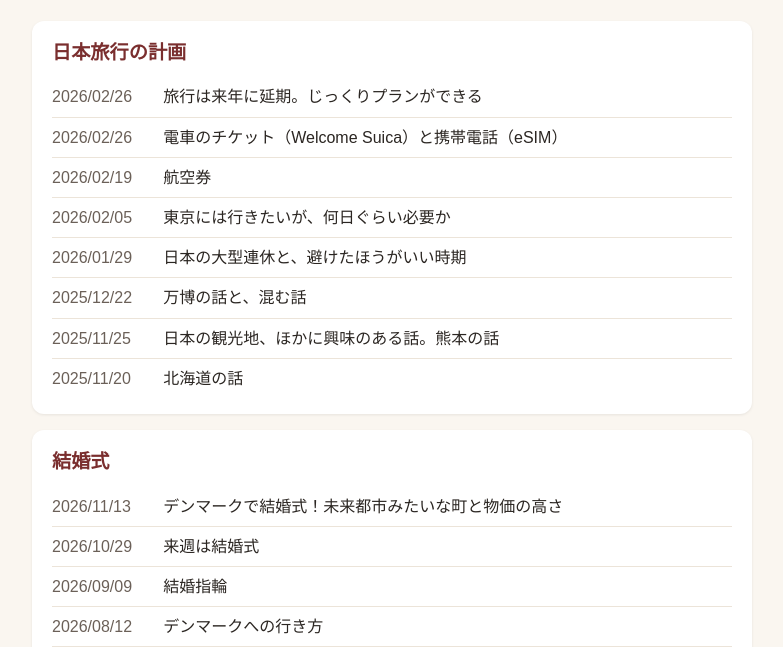
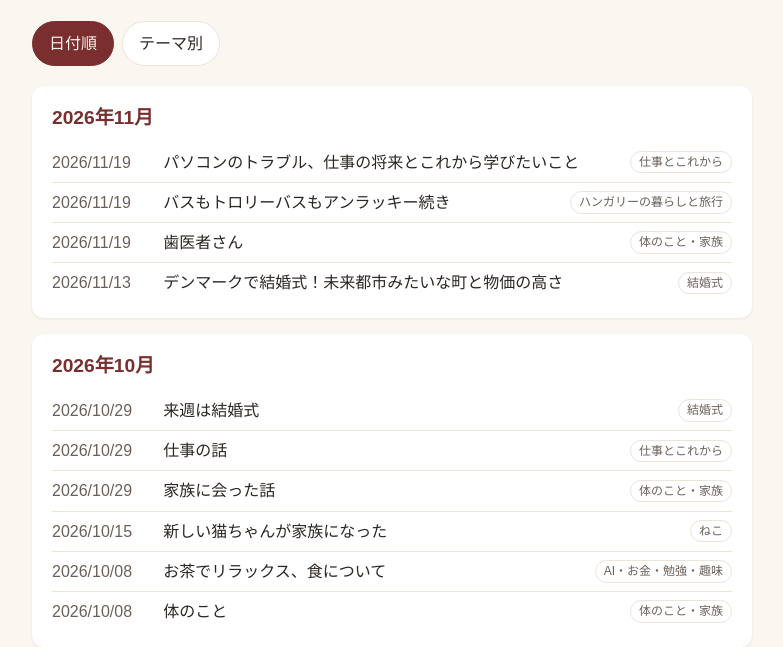
Before and after one commit to kyonversation-dot/jp-talk, a plain HTML site: page topics.html in a window 1280 px wide. Shown: the part 156-803 px from the top of the page, without its empty margins (248-1031 px from the left). Drawn offline with Linux system fonts and the light colour scheme.

Commit message:
topics: add date-order view (default) with theme toggle; fix row order
Co-Authored-By: Claude Sonnet 5.5 <noreply@anthropic.com>

```diff
--- a/topics.html
+++ b/topics.html
@@ -19,6 +19,11 @@
   li { display:flex; gap:12px; padding:6px 0; border-top:1px solid var(--line); }
   li:first-child { border-top:none; }
   .d { flex:0 0 6.2em; color:var(--sub); font-variant-numeric:tabular-nums; }
+  .tabs { display:flex; gap:8px; margin:0 0 20px; }
+  .tabs button { font:inherit; padding:8px 16px; border-radius:999px; border:1px solid var(--line); background:var(--card); color:var(--ink); cursor:pointer; }
+  .tabs button[aria-pressed="true"] { background:var(--accent); border-color:var(--accent); color:var(--bg); }
+  #byDate h2 { margin-top:0; }
+  .tag { flex:0 0 auto; align-self:center; font-size:.75rem; color:var(--sub); border:1px solid var(--line); border-radius:999px; padding:0 8px; margin-left:auto; white-space:nowrap; }
 </style>
 </head>
 <body>
@@ -27,6 +32,12 @@
   <h1>これまでの話題</h1>
   <p class="lead">2025年11月から2026年11月までのレッスンで話したこと。日付はその回のノートの日付です。</p>
 
+  <div class="tabs" id="tabs" hidden>
+    <button type="button" data-v="date" aria-pressed="true">日付順</button>
+    <button type="button" data-v="theme" aria-pressed="false">テーマ別</button>
+  </div>
+  <div id="byDate" hidden></div>
+  <div id="byTheme">
   <section>
     <h2>日本旅行の計画</h2>
     <ul>
@@ -85,10 +96,10 @@
   <section>
     <h2>ハンガリーの政治と社会</h2>
     <ul>
+      <li><span class="d">2026/07/30</span><span>物価の話</span></li>
       <li><span class="d">2026/05/14</span><span>新しい首相が就任式で宣誓し、16年続いた政権が正式に交代した日（5月9日）の様子</span></li>
       <li><span class="d">2026/04/16</span><span>選挙の結果と裏話、これからの期待</span></li>
       <li><span class="d">2026/03/12</span><span>ハンガリーの運転手</span></li>
-      <li><span class="d">2026/07/30</span><span>物価の話</span></li>
     </ul>
   </section>
 
@@ -156,6 +167,41 @@
       <li><span class="d">2026/07/02</span><span>キヨのハンガリー出国</span></li>
     </ul>
   </section>
+  </div>
 </main>
+<script>
+(function(){
+  var theme=document.getElementById('byTheme'), date=document.getElementById('byDate'), tabs=document.getElementById('tabs');
+  var rows=[];
+  theme.querySelectorAll('section').forEach(function(sec,si){
+    var tag=sec.querySelector('h2').textContent;
+    sec.querySelectorAll('li').forEach(function(li,i){
+      rows.push({d:li.querySelector('.d').textContent, t:li.children[1].textContent, tag:tag, k:si*1000+i});
+    });
+  });
+  rows.sort(function(a,b){ return a.d<b.d?1:a.d>b.d?-1:a.k-b.k; });
+  var sec=null, ul=null, cur='';
+  rows.forEach(function(r){
+    var m=r.d.slice(0,7);
+    if(m!==cur){
+      cur=m; sec=document.createElement('section');
+      var h=document.createElement('h2'); h.textContent=m.slice(0,4)+'年'+Number(m.slice(5))+'月'; sec.appendChild(h);
+      ul=document.createElement('ul'); sec.appendChild(ul); date.appendChild(sec);
+    }
+    var li=document.createElement('li'), a=document.createElement('span'), b=document.createElement('span'), c=document.createElement('span');
+    a.className='d'; a.textContent=r.d; b.textContent=r.t; c.className='tag'; c.textContent=r.tag;
+    li.appendChild(a); li.appendChild(b); li.appendChild(c); ul.appendChild(li);
+  });
+  function show(v){
+    date.hidden=(v!=='date'); theme.hidden=(v!=='theme');
+    tabs.querySelectorAll('button').forEach(function(b){ b.setAttribute('aria-pressed', b.dataset.v===v); });
+    try{ localStorage.setItem('topicsView',v); }catch(e){}
+  }
+  tabs.hidden=false;
+  tabs.addEventListener('click',function(e){ if(e.target.dataset.v) show(e.target.dataset.v); });
+  var v='date'; try{ v=localStorage.getItem('topicsView')||'date'; }catch(e){}
+  show(v);
+})();
+</script>
 </body>
 </html>
```
